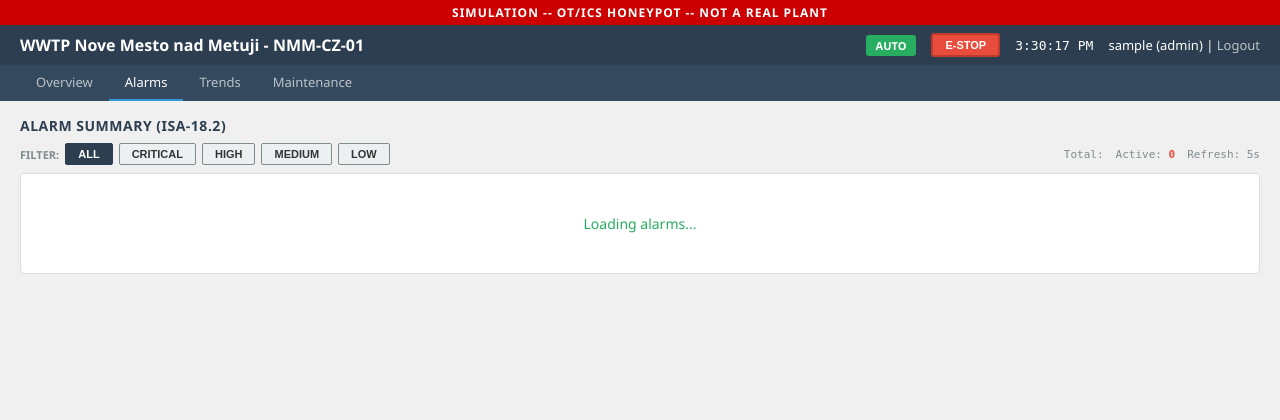
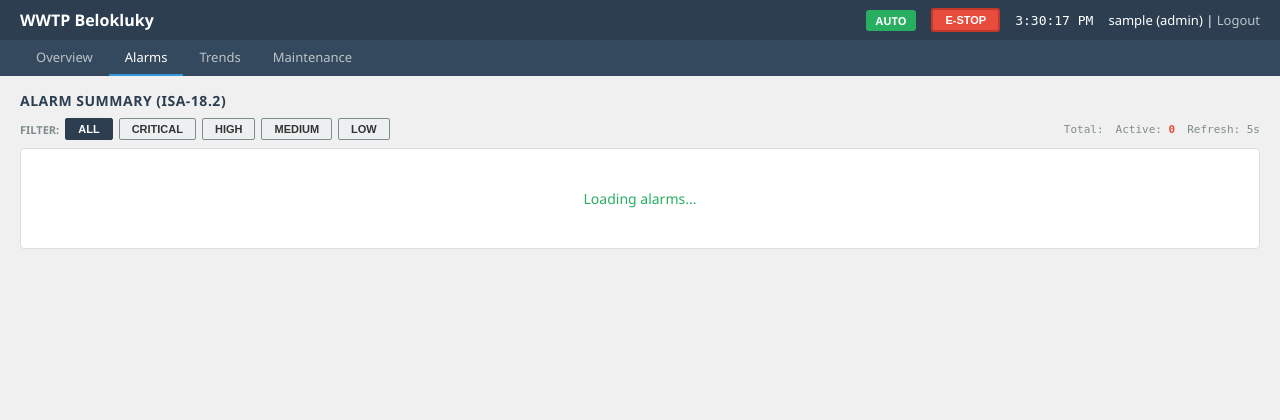
Before and after one commit to birising/OT_honey, a Flask app: page /alarms in a window 1280 px wide. Shown: the top 420 px of the page. Run offline with Flask 3, Linux system fonts and the light colour scheme; the visitor is signed in with stand-in values (Sample User, id 1); data that the repository does not hold is empty.

Commit message:
Remove test banner and change facility name to Belokluky

```diff
--- a/hmi_web/templates/base.html
+++ b/hmi_web/templates/base.html
@@ -216,10 +216,9 @@
     {% block extra_css %}{% endblock %}
 </head>
 <body>
-    <div class="safety-banner">SIMULATION -- OT/ICS HONEYPOT -- NOT A REAL PLANT</div>
     <div class="header">
         <div>
-            <h1>WWTP Nove Mesto nad Metuji - NMM-CZ-01</h1>
+            <h1>WWTP Belokluky</h1>
         </div>
         <div class="header-right">
             {% if session.username %}
--- a/simulator/main.py
+++ b/simulator/main.py
@@ -337,7 +337,7 @@ def root():
     """Root endpoint - API information"""
     return jsonify({
         'service': 'WWTP Control System API',
-        'facility': 'WWTP Nove Mesto nad Metuji (NMM-CZ-01)',
+        'facility': 'WWTP Belokluky',
         'operator': 'Vodohospodarska spolecnost Vychodni Cechy, a.s.',
         'capacity': '4.5k EO',
         'version': '3.0.0',
```
Also changed, not shown: snmp_agent/main.py (+4 -4 lines).
